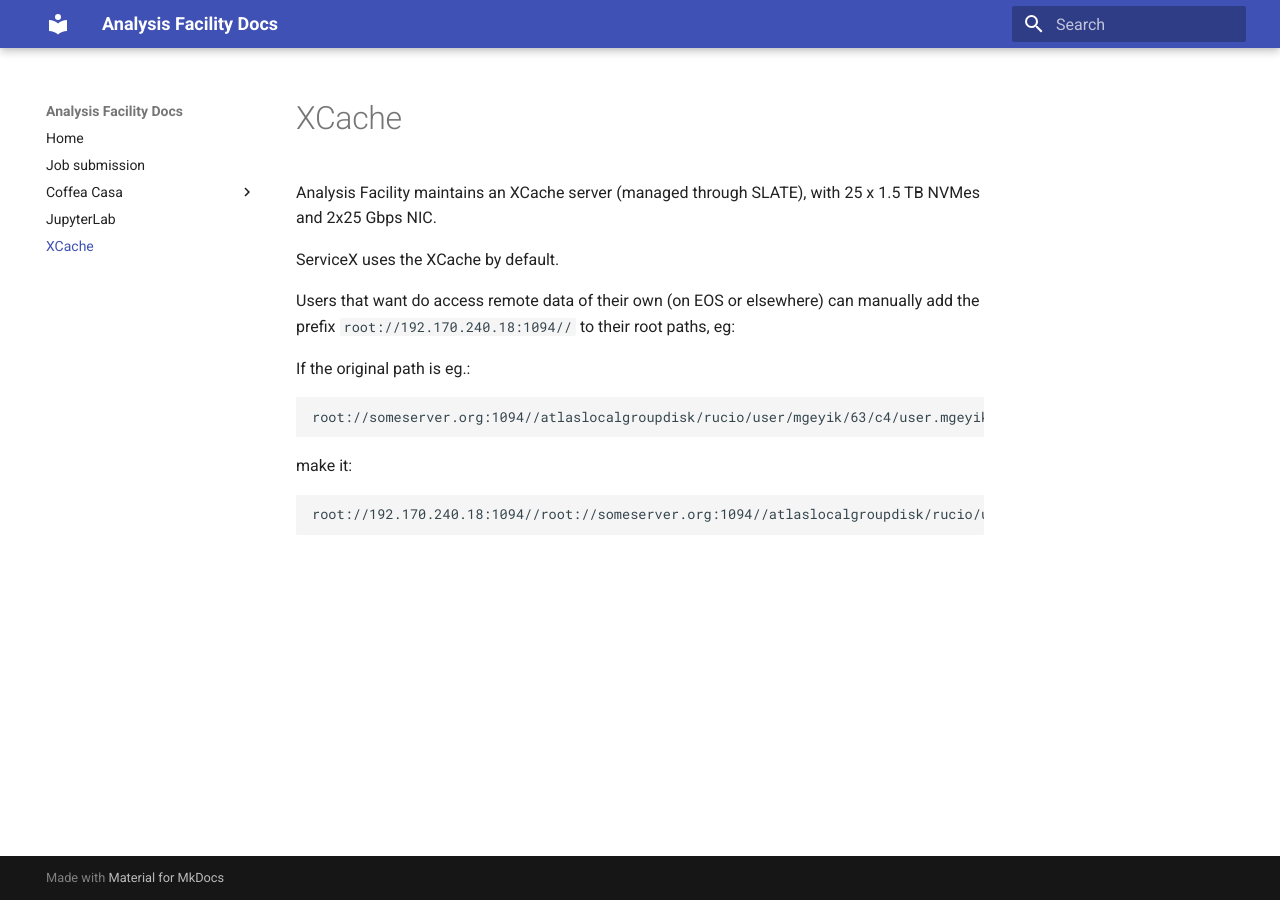
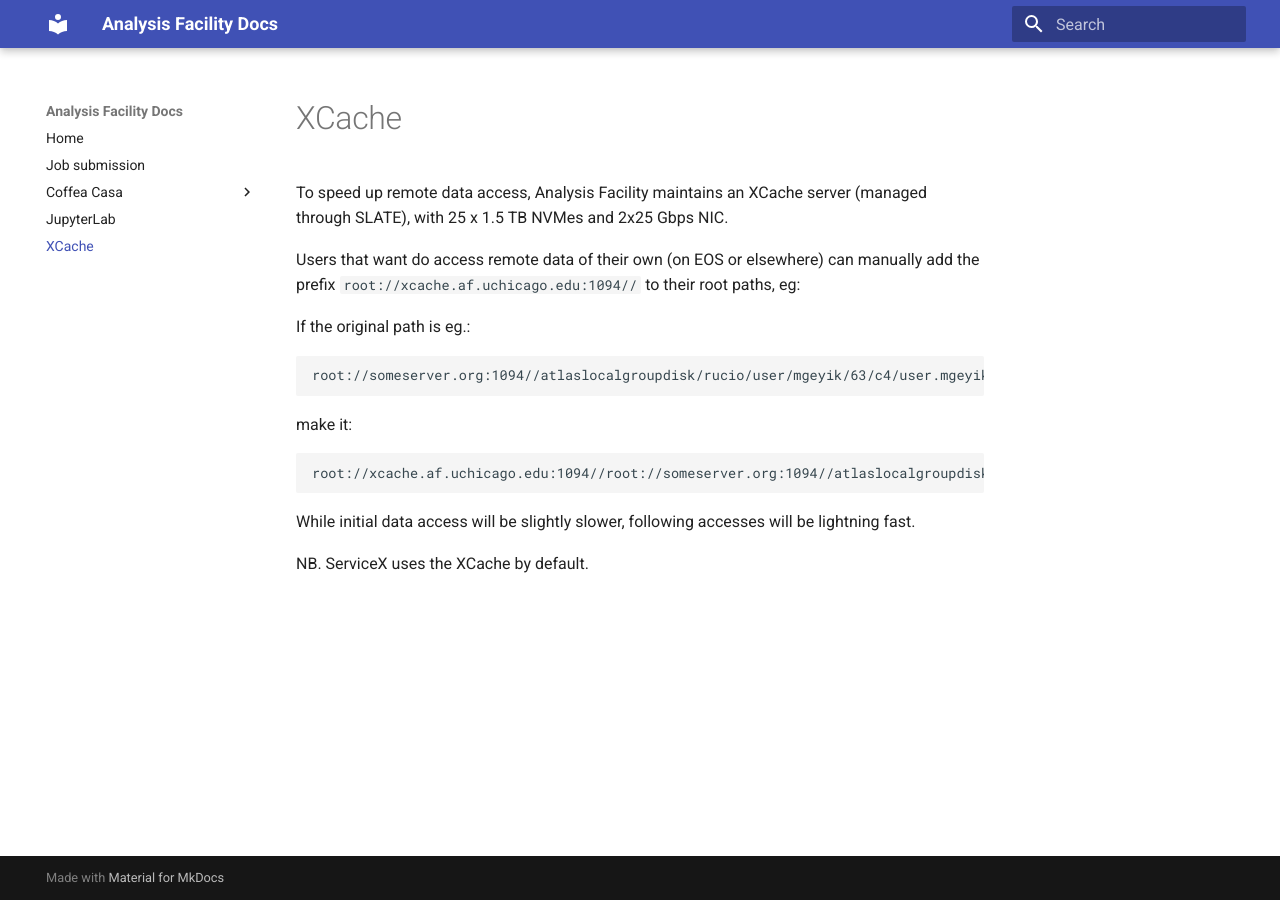
Before and after one commit to maniaclab/af-docs, an MkDocs documentation site: the page built from docs/xcache.md, in a window 1280 px wide. Built offline with MkDocs 1.6.1 and Material for MkDocs 9.7.7, drawn with Linux system fonts in a browser that asks for light colours.

Commit message:
Update xcache.md

```diff
--- a/docs/xcache.md
+++ b/docs/xcache.md
@@ -1,10 +1,8 @@
 # XCache
 
-Analysis Facility maintains an XCache server (managed through SLATE), with 25 x 1.5 TB NVMes and 2x25 Gbps NIC.
+To speed up remote data access, Analysis Facility maintains an XCache server (managed through SLATE), with 25 x 1.5 TB NVMes and 2x25 Gbps NIC.
 
-ServiceX uses the XCache by default.
-
-Users that want do access remote data of their own (on EOS or elsewhere) can manually add the prefix `root://192.170.240.18:1094//` to their root paths, eg:
+Users that want do access remote data of their own (on EOS or elsewhere) can manually add the prefix `root://xcache.af.uchicago.edu:1094//` to their root paths, eg:
 
 If the original path is eg.:
 
@@ -12,4 +10,8 @@ If the original path is eg.:
 
 make it:
 
-    root://192.170.240.18:1094//root://someserver.org:1094//atlaslocalgroupdisk/rucio/user/mgeyik/63/c4/user.mgeyik.26617246._000006.out.root
+    root://xcache.af.uchicago.edu:1094//root://someserver.org:1094//atlaslocalgroupdisk/rucio/user/mgeyik/63/c4/user.mgeyik.26617246._000006.out.root
+
+While initial data access will be slightly slower, following accesses will be lightning fast.
+
+NB. ServiceX uses the XCache by default.
```
